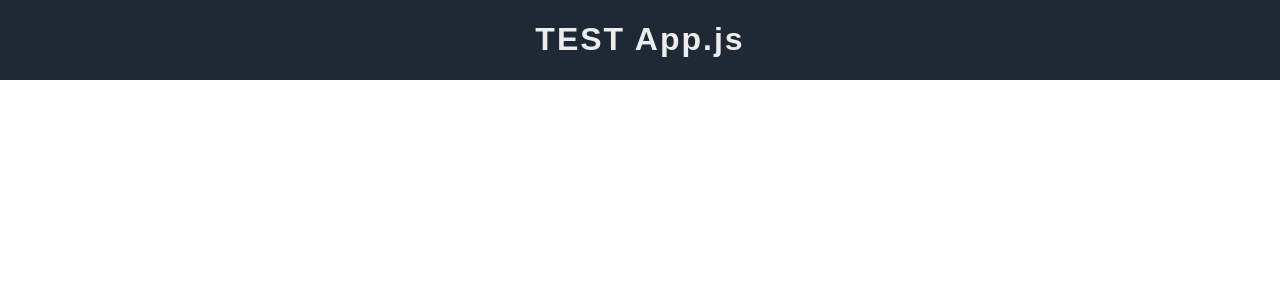
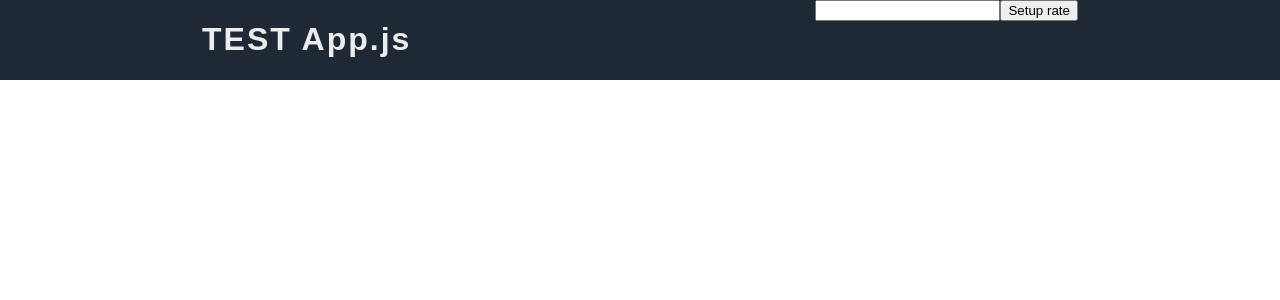
Before and after one commit to HadiAlizade77/currencies-exchange, a React app: page / in a window 1280 px wide. Shown: the top 300 px of the page. Built offline with nearby package versions, Linux system fonts and the light colour scheme.

Commit message:
added rate input

```diff
--- a/src/components/App/App.js
+++ b/src/components/App/App.js
@@ -1,5 +1,13 @@
 import React from 'react';
 
 export const App = () => (
-  <h1>TEST App.js</h1>
+  <>
+    <h1>TEST App.js</h1>
+    <div>
+      <form>
+        <input type="number" />
+        <button>Setup rate</button>
+      </form>
+    </div>
+  </>
 );
```
